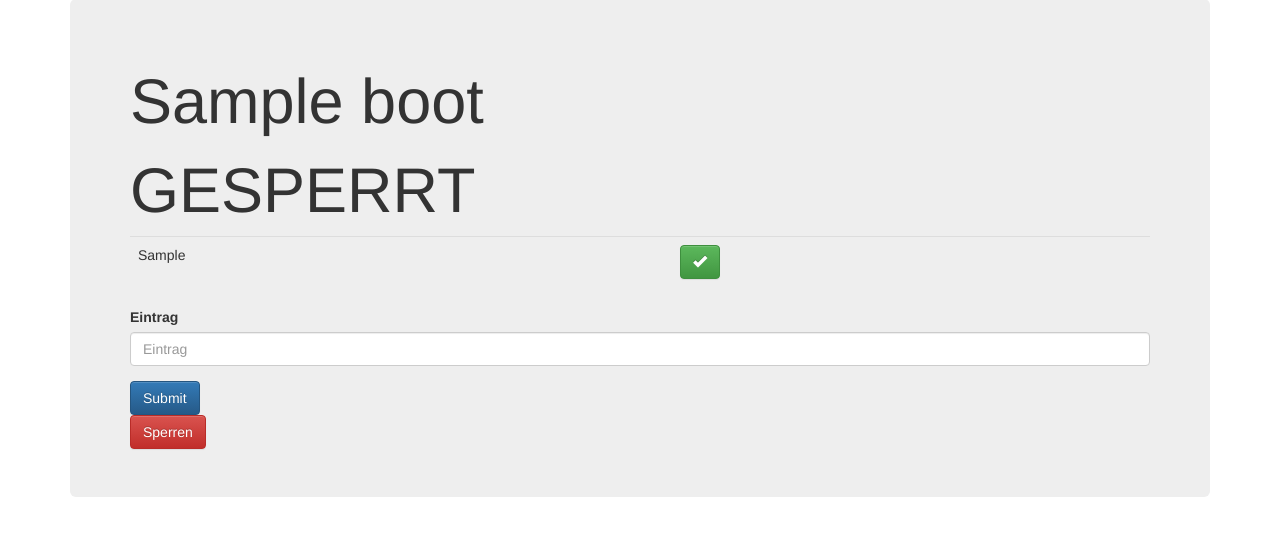
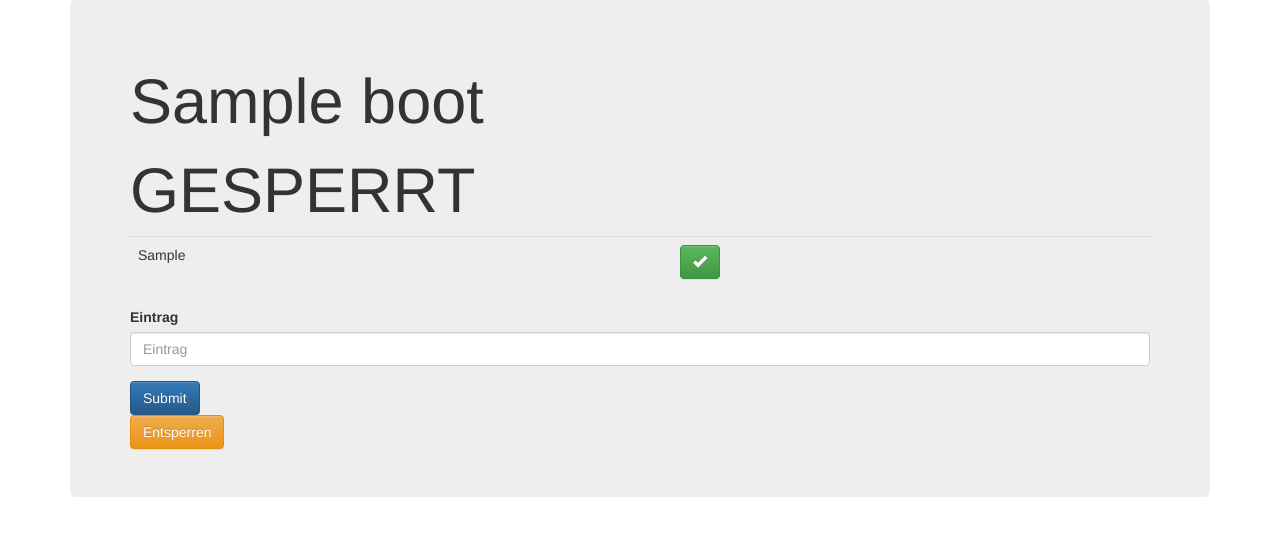
Before and after one commit to holytortoise/boat_project, a Django app: page /reservierung/boote/instandsetzung/1/ in a window 1280 px wide. Shown: the part 72-608 px from the top of the page. Run offline with Django 3.2, Linux system fonts and the light colour scheme; a user stored in the database is signed in; tables that the repository leaves empty hold one stand-in row (values such as "Sample post"); some libraries are stand-ins or nearby versions.

Commit message:
add entsperren

```diff
--- a/src/boat/reservierung/templates/reservierung/instandsetzung.html
+++ b/src/boat/reservierung/templates/reservierung/instandsetzung.html
@@ -26,5 +26,13 @@
   {% bootstrap_form form %}
   <input type="submit" class="btn btn-primary" name="submit" value="Submit">
 </form>
-<a class="btn btn-danger" href="{% url 'reservierung:boot-sperren' pk=boat.id %}">Sperren</a>
+{% if boat.sperrung %}
+  {% if user.is_staff %}
+      <a class="btn btn-warning" href="{% url 'reservierung:boot-sperren' pk=boat.id %}">Entsperren</a>
+  {% endif %}
+{% else %}
+      <a class="btn btn-danger" href="{% url 'reservierung:boot-sperren' pk=boat.id %}">Sperren</a>
+{% endif %}
+
+
 {% endblock content %}
```
